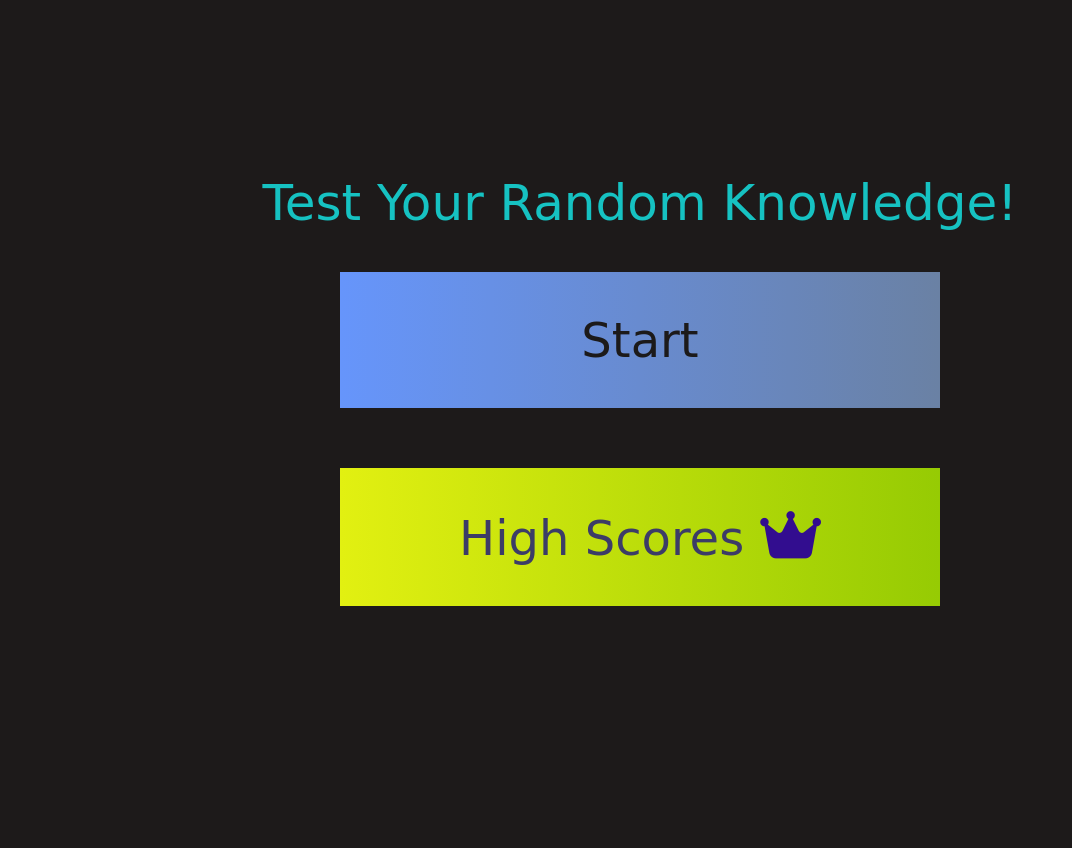
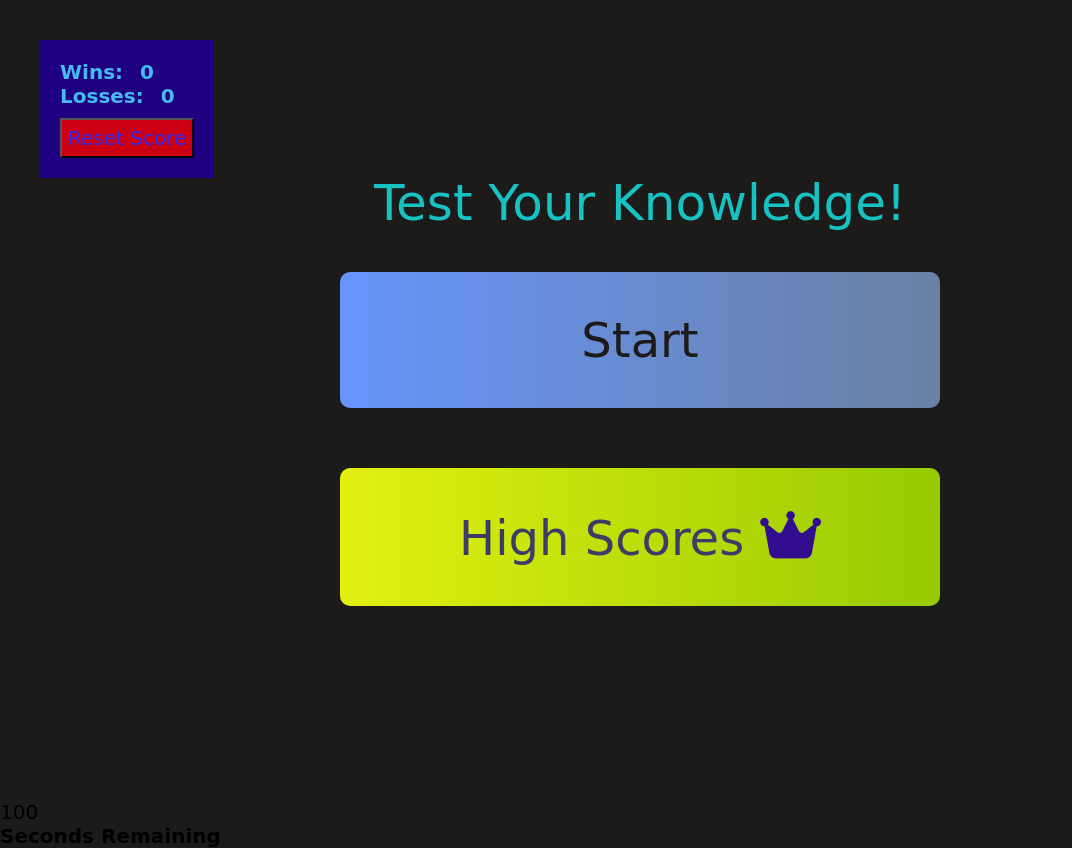
Before and after one commit to paullsshin/test-your-knowledge, a plain HTML site: page index.html in a window 1280 px wide. Shown: the whole page, without its empty margins (0-1072 px from the left). Before the commit the page ends 800 px from the top, so only its background shows below. Drawn offline with Linux system fonts and the light colour scheme; a web font is replaced by a local one.

Commit message:
styling to the reset and stats and also made it so the wins and losses are in a container

```diff
--- a/assets/style.css
+++ b/assets/style.css
@@ -10,7 +10,6 @@
     padding: 0;
     font-size: 20px;
     font-family: 'Zen Dots', cursive;;
-    color: white;
     text-decoration: none;
 }
 
@@ -29,8 +28,35 @@
     color: rgb(22, 194, 194);
 }
 
+.game-stats {
+    /* positions the game statistics to be in the top left corner */
+    display: flex;
+    flex-direction: column;
+    position: absolute;
+    top: 0rem;
+    margin: 2rem;
+    padding: 1rem;
+    background-color: rgb(30, 0, 128);
+    color: rgb(70, 187, 242);
+}
+
+span {
+    margin: 0.5rem;
+}
+
+#reset {
+    margin-top: 0.5rem;
+    background-color: rgba(237, 0, 0, 0.851);
+    color: rgb(43, 43, 240);
+    padding: 0.3rem;
+}
+
+#reset:hover {
+    cursor: pointer;
+}
 
 .btn {
+    /* adds styling to both of the buttons using their class */
     font-size: 2.4rem;
     padding: 2rem 0;
     width: 30rem;
@@ -39,20 +65,24 @@
     margin-bottom: 1rem;
     color: rgb(28,26,26);
     background: linear-gradient(90deg, rgb(102, 149, 251) 0%, rgb(106, 129, 164) 100%);
+    border-radius: 10px;
 }
 
 #high-score {
+    /* changes just the high score button */
     color: rgb(60, 60, 103);
     background: linear-gradient(90deg, rgb(226, 240, 17) 0%, rgb(150, 203, 3) 100%);
 }
 
 .fa-crown {
+    /* changes the crown inside of the high score button */
     color: rgb(50, 13, 143);
     font-size: 2.7rem;
     margin-left: 0.8rem;
 }
 
 .btn:hover {
+    /* adds the hover feature which also adds box shadow */
     cursor: pointer;
     box-shadow: 0.5rem 0.4rem 1.4rem 0.5rem rgba(67, 88, 113, 0.6);
     transition: transform 150ms;
--- a/index.html
+++ b/index.html
@@ -15,7 +15,7 @@
   <body>
     <header>
       <!-- this will provide the basic functions to start the game and to view high scores -->
-    <div class="heading">Test Your Random Knowledge!
+    <div class="heading">Test Your Knowledge!
       <a href="./game.html" class="btn" id = "start-btn">Start</a>
       <a href="./highscore.html" class="btn" id="high-score">High Scores<i class="fa-solid fa-crown"></i></a>
     </div>
@@ -23,18 +23,18 @@
 
     <main>
         <!-- this will display the wins and losses the player has and there is a reset function as well -->
-      <!-- <div class="game-stats">
-        <h2>Wins: <span id="wins">0</span></h2>
-        <h2>Losses: <span id="losses">0</span></h2>
-      </div>
-      <button id="reset">Reset Score</button>
+      <div class="game-stats">
+        <h2>Wins: <span id="wins"> 0</span></h2>
+        <h2>Losses: <span id="losses"> 0</span></h2>
+        <button id="reset">Reset Score</button>
+    </div>
       <div class="timer">
         <!-- this is the timer -->
-        <!-- <div id="timer-text">
+        <div id="timer-text">
           <div class="large-font timer-count">100</div>
           <h3>Seconds Remaining</h3>
         </div>
-      </div> -->
+      </div>
     </main>
 
     <script src="./assets/script.js"></script>
```
